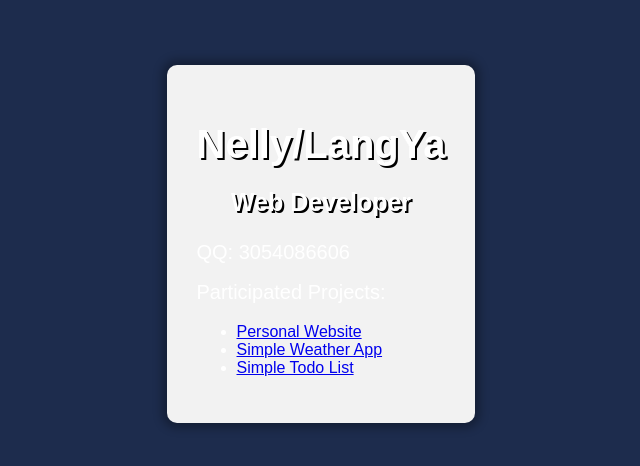
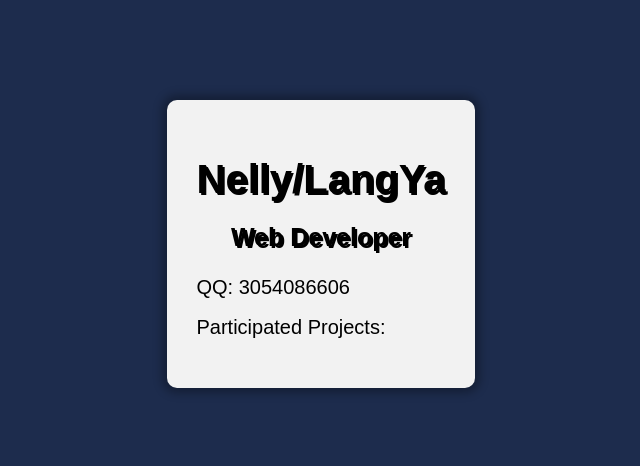
Before and after one commit to Nel1yMinecraft/nel1yminecraft.github.io, a plain HTML site: page index.html in a window 1280 px wide. Shown: the part 164-630 px from the top of the page, without its empty margins (319-959 px from the left). Drawn offline with Linux system fonts and the light colour scheme.

Commit message:
Update index.html

```diff
--- a/index.html
+++ b/index.html
@@ -19,7 +19,6 @@ justify-content: center;
 		border-radius: 10px;
 		padding: 30px;
 		box-shadow: 0px 0px 10px 5px rgba(0,0,0,0.3);
-		backdrop-filter: blur(5px);
 	}
 
 	h1 {
@@ -28,6 +27,7 @@ justify-content: center;
 		font-size: 40px;
 		margin-bottom: 20px;
 		text-shadow: 2px 2px #000000;
+		color: black;
 	}
 
 	h2 {
@@ -35,12 +35,14 @@ justify-content: center;
 		font-size: 25px;
 		margin-bottom: 20px;
 		text-shadow: 2px 2px #000000;
+		color: black;
 	}
 
 	p {
 		font-size: 20px;
 		line-height: 1.5;
 		margin: 10px 0;
+		color: black;
 	}
 </style>
 </head>
@@ -51,9 +53,6 @@ justify-content: center;
 <p>QQ: 3054086606</p>
 <p>Participated Projects:</p>
 <ul>
-<li><a href="https://github.com/Nel1yMinecraft/Personal_Website" target="_blank">Personal Website</a></li>
-<li><a href="https://github.com/Nel1yMinecraft/Simple-Weather-App" target="_blank">Simple Weather App</a></li>
-<li><a href="https://github.com/Nel1yMinecraft/Simple-Todo-List" target="_blank">Simple Todo List</a></li>
 </ul>
 </div>
 </body>
```
